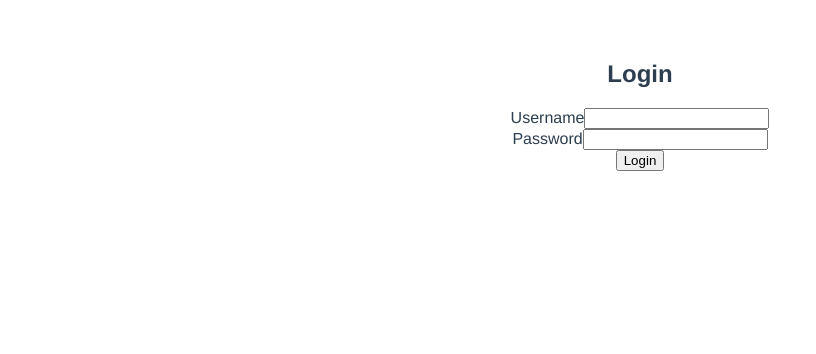
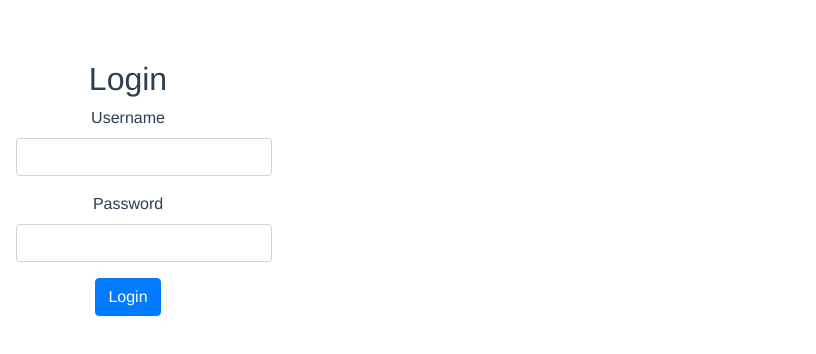
Before and after one commit to ZdrzalikPrzemyslaw/Chat-Web-Application, a Vue app in the folder FrontEnd/: page /login in a window 1280 px wide. Shown: the top 354 px of the page, without its empty margins (0-816 px from the left). Built offline with nearby package versions, Linux system fonts and the light colour scheme.

Commit message:
bootstrap

```diff
--- a/FrontEnd/public/index.html
+++ b/FrontEnd/public/index.html
@@ -1,17 +1,24 @@
 <!DOCTYPE html>
 <html lang="en">
-  <head>
+
+<head>
     <meta charset="utf-8">
     <meta http-equiv="X-UA-Compatible" content="IE=edge">
     <meta name="viewport" content="width=device-width,initial-scale=1.0">
     <link rel="icon" href="<%= BASE_URL %>favicon.ico">
-    <title><%= htmlWebpackPlugin.options.title %></title>
-  </head>
-  <body>
+    <link rel="stylesheet" href="https://cdn.jsdelivr.net/npm/bootstrap@4.5.3/dist/css/bootstrap.min.css" integrity="sha384-TX8t27EcRE3e/ihU7zmQxVncDAy5uIKz4rEkgIXeMed4M0jlfIDPvg6uqKI2xXr2" crossorigin="anonymous">
+    <script src="https://ajax.googleapis.com/ajax/libs/jquery/3.3.1/jquery.min.js"></script>
+    <title>
+        CzatMat
+    </title>
+</head>
+
+<body>
     <noscript>
       <strong>We're sorry but <%= htmlWebpackPlugin.options.title %> doesn't work properly without JavaScript enabled. Please enable it to continue.</strong>
     </noscript>
     <div id="app"></div>
     <!-- built files will be auto injected -->
-  </body>
+</body>
+
 </html>
--- a/FrontEnd/src/components/LoginForm.vue
+++ b/FrontEnd/src/components/LoginForm.vue
@@ -1,14 +1,14 @@
 <template>
-  <div>
+  <div id="login">
     <h2>Login</h2>
     <form @submit.prevent="handleSubmit">
-      <div class="form-group">
+      <div class="form-group sm-3">
         <label for="username">Username</label>
         <input
           type="text"
           v-model="username"
           name="username"
-          class="form-control"
+          class="form-control mx-sm-3"
         />
         <div v-show="submitted && !username" class="invalid-feedback">
           Username is required
@@ -20,7 +20,7 @@
           type="password"
           v-model="password"
           name="password"
-          class="form-control"
+          class="form-control mx-sm-3"
           :class="{ 'is-invalid': submitted && !password }"
         />
         <div v-show="submitted && !password" class="invalid-feedback">
@@ -46,3 +46,9 @@ export default {
   },
 };
 </script>
+
+<style scoped>
+#login {
+  width: 20%;
+}
+</style>
```
